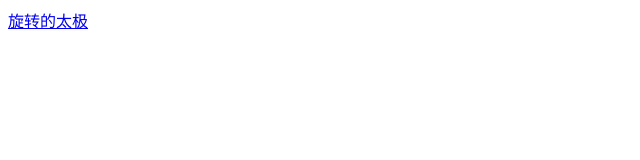
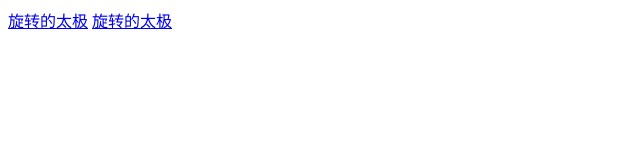
Before and after one commit to 971389117/-blog-generatoar, a plain HTML site: page index.html in a window 1280 px wide. Shown: the whole page, without its empty margins (0-640 px from the left). Drawn offline with Linux system fonts and the light colour scheme.

Commit message:
Update index.html
index

```diff
--- a/index.html
+++ b/index.html
@@ -1 +1,2 @@
 <a href="https://971389117.github.io/CSS_demo/%E6%97%8B%E8%BD%AC%E7%9A%84%E5%A4%AA%E6%9E%81">旋转的太极</a>
+<a href="https://971389117.github.io/CSS_demo/overflow以及JS的宽与高.html">旋转的太极</a>
```
